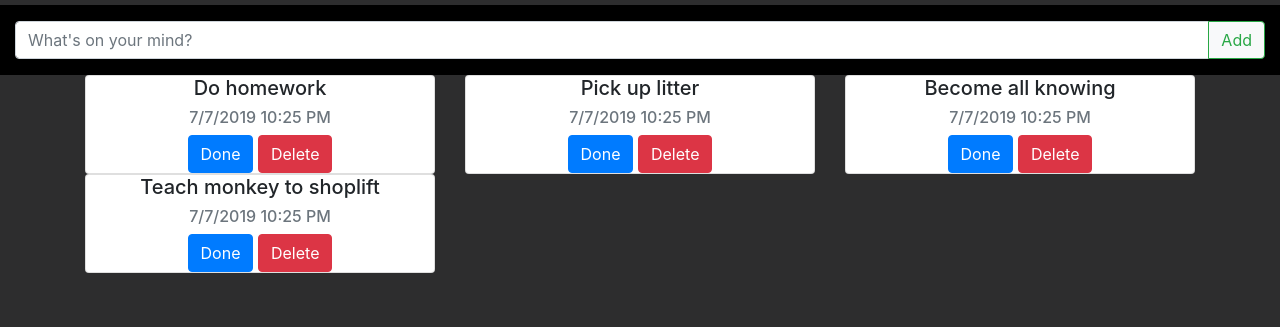
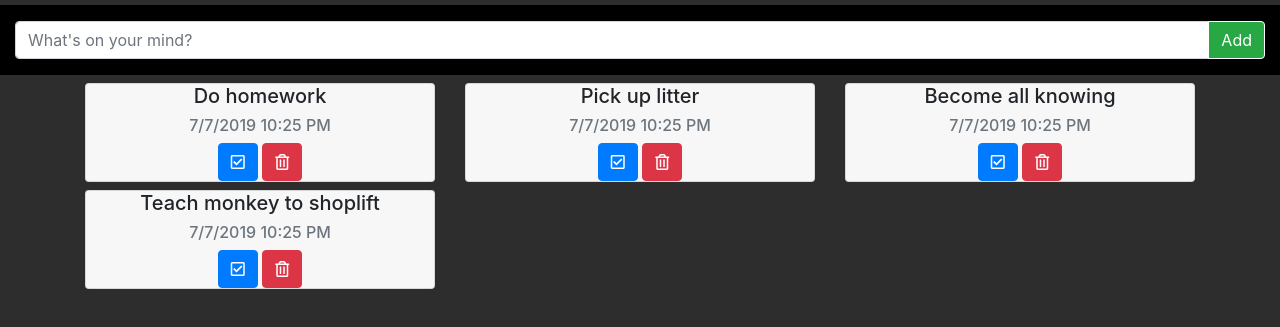
Before and after one commit to mr-W3dnesday/todo-list, a plain HTML site: page index.html in a window 1280 px wide. Shown: the part 51-378 px from the top of the page. Drawn offline with nearby package versions, Linux system fonts and the light colour scheme.

Commit message:
refactor to use jQuery when adding cards, minor change card layout

```diff
--- a/index.html
+++ b/index.html
@@ -12,6 +12,7 @@
 	<!-- <script src="https://code.jquery.com/jquery-3.3.1.slim.min.js" integrity="sha384-q8i/X+965DzO0rT7abK41JStQIAqVgRVzpbzo5smXKp4YfRvH+8abtTE1Pi6jizo" crossorigin="anonymous"></script> -->
 	<script src="https://cdnjs.cloudflare.com/ajax/libs/popper.js/1.14.7/umd/popper.min.js" integrity="sha384-UO2eT0CpHqdSJQ6hJty5KVphtPhzWj9WO1clHTMGa3JDZwrnQq4sF86dIHNDz0W1" crossorigin="anonymous"></script>
     <script src="https://stackpath.bootstrapcdn.com/bootstrap/4.3.1/js/bootstrap.min.js" integrity="sha384-JjSmVgyd0p3pXB1rRibZUAYoIIy6OrQ6VrjIEaFf/nJGzIxFDsf4x0xIM+B07jRM" crossorigin="anonymous"></script>
+    <link rel="stylesheet" href="https://use.fontawesome.com/releases/v5.8.2/css/all.css" integrity="sha384-oS3vJWv+0UjzBfQzYUhtDYW+Pj2yciDJxpsK1OYPAYjqT085Qq/1cq5FLXAZQ7Ay" crossorigin="anonymous">
     <link rel="stylesheet" href="todo.css">
 </head>
 <body>
--- a/todo.css
+++ b/todo.css
@@ -1,10 +1,9 @@
 .done{
     color: rgb(85, 85, 85);
-    text-decoration: line-through;
+    opacity: 0.3;
 }
 .done:hover{
     color: rgb(85, 85, 85);
-    text-decoration: line-through;
     font-size: inherit;
 }
 
@@ -12,8 +11,14 @@
     background-color: black;
 }
 
+.btn-outline-success{
+    color: white;
+    background-color: #28a745;
+    border-color: white;
+}
+
 .card{
-    max-width: 100%;
+    background-color: rgb(247, 247, 247)
 }
 
 body{
--- a/todo.js
+++ b/todo.js
@@ -1,19 +1,17 @@
 function generateCard(task){
     var cardA = `
-    <div class="col-12 col-sm-6 col-md-4">
-        <div class="card"
+        <div class="card mt-2"
             <div class="card-body">
                 <h5 class="card-text">`;
     var cardB = `</h5>
                 <h6 class="card-date mb-2 text-muted">`;
     var cardC = `</h6>
                 <div class="card-btn">
-                    <button class="btn btn-primary" type="button" id="button-addon2">Done</button>
-                    <button class="btn btn-danger" type="button" id="button-addon2">Delete</button>
+                    <button class="btn btn-primary" type="button" id="button-addon2"><i class="far fa-check-square"></i></button>
+                    <button class="btn btn-danger" type="button" id="button-addon2"><i class="far fa-trash-alt"></i></button>
                 </div>
             </div>
-        </div>
-    </div>`;
+        </div>`;
     var now = new Date().toLocaleString().replace(",","").replace(/:.. /," ");
     var cardFinal = cardA + task + cardB + now + cardC;
     return cardFinal;
@@ -40,11 +38,12 @@ function randInt(num){
 }
 
 function addItem(task){
-    // var item = $("<li>").text(task);
-    // todolist.append(item);
-    todolist.append(generateCard(task));
+    var item = $("<div>").html(generateCard(task));
+    item.addClass('col-12 col-sm-6 col-md-4');
+    todolist.append(item);
+    // todolist.append(generateCard(task));
     //selecting whole todo list, not last element!!
-    todolist.last().click(function(){
+    item.last().click(function(){
         $(this).toggleClass('done');
     })
 }
@@ -59,7 +58,7 @@ var todolist = $('#todolist');
 
 // create todo list using JS. Add cookie to store user todos
 var savedItems = ['Do homework', 'Pick up litter', 'Become all knowing', 'Teach monkey to shoplift'];
-var messages = ['Get Organised!','What\'s on your mind?','I can help you.']
+var messages = ['Get Organised!','What\'s on your mind?','You busy, busy bee...']
 var inputBox = $('input');
 var addButton = $('.addbtn');
 changeMessage();
```
